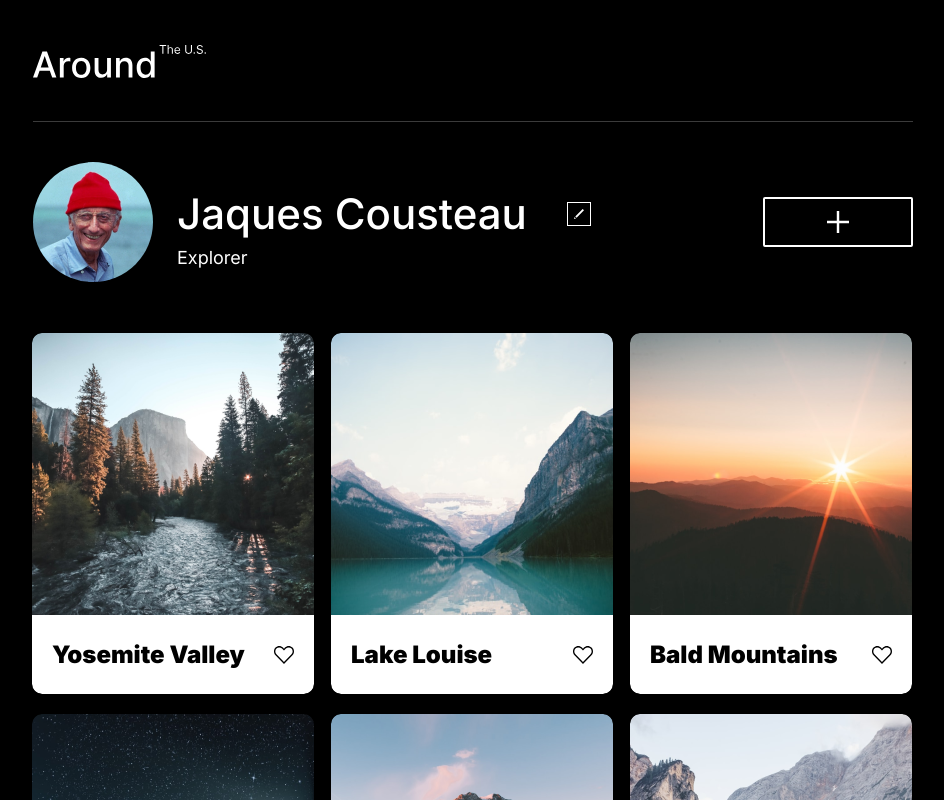
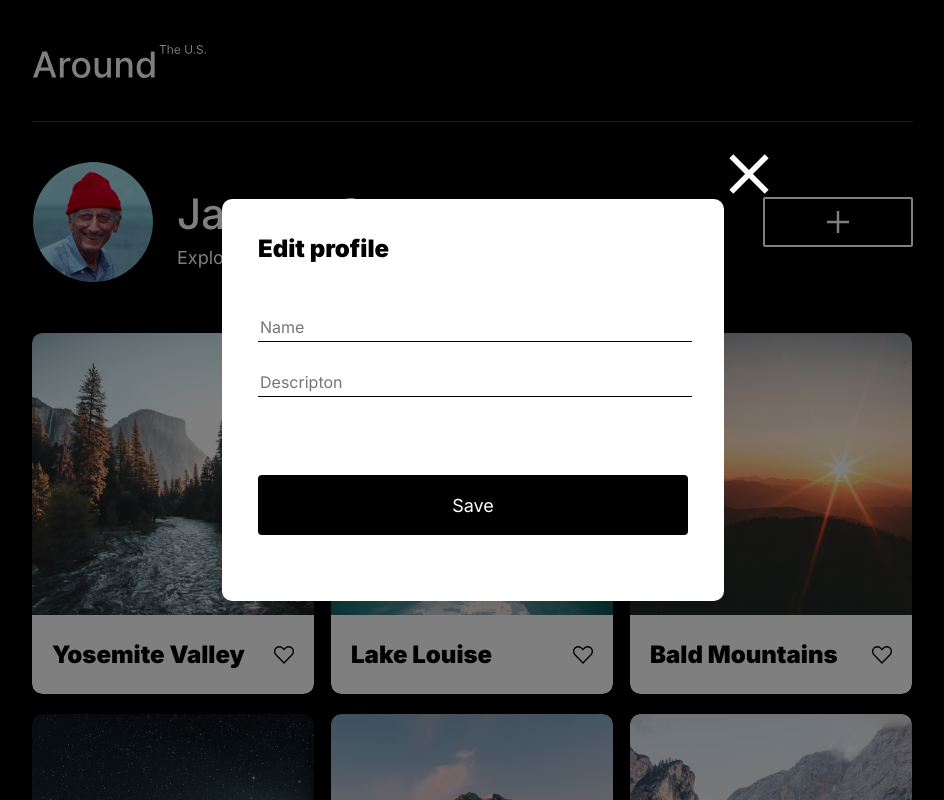
Before and after one commit to iRobotiq/se_project_aroundtheus, a plain HTML site: page index.html in a window 1280 px wide. Shown: the top 800 px of the page, without its empty margins (167-1111 px from the left). Drawn offline with Linux system fonts and the light colour scheme.

Commit message:
Added attributes

```diff
--- /dev/null
+++ b/blocks/modal.css
@@ -0,0 +1,79 @@
+.modal {
+  position: fixed;
+  top: 0;
+  left: 0;
+  bottom: 0;
+  right: 0;
+  background-color: rgba(0, 0, 0, 0.5);
+  z-index: 999px;
+  display: flex;
+  padding: 0 19px;
+}
+.modal__opened {
+  display: flex;
+}
+.modal__container {
+  position: relative;
+  background-color: white;
+  margin: auto;
+  padding: 36px;
+  border-radius: 10px;
+  width: 430px;
+  height: 330px;
+}
+.modal__heading {
+  color: black;
+  font-family: "Inter", Arial, Helvetica, sans-serif;
+  font-weight: 900;
+  font-size: 24px;
+  margin: 0;
+  margin-bottom: 54px;
+}
+.modal__close {
+  background-image: url(../images/close_icon.svg);
+  background-color: transparent;
+  cursor: pointer;
+  position: absolute;
+  top: -45px;
+  right: -45px;
+  background-repeat: no-repeat;
+  background-size: contain;
+  width: 40px;
+  height: 40px;
+  border: none;
+}
+.modal__form {
+  display: flex;
+  flex-direction: column;
+  margin: 0;
+}
+.modal__fieldset {
+  margin-bottom: 30px;
+  border: none;
+  border-bottom: 1px solid black;
+  width: 100%;
+  padding-bottom: 5px;
+}
+.modal__button {
+  width: 100%;
+  padding: 0;
+  border: none;
+  border-radius: 4px;
+  font-family: "Inter", Arial, sans-serif;
+  font-style: normal;
+  font-weight: 400;
+  font-size: 18px;
+  line-height: 21px;
+  min-height: 60px;
+  color: #ffffff;
+  background-color: #000;
+  margin-top: 48px;
+}
+@media screen and (max-width: 800px) {
+}
+@media screen and (max-width: 650px) {
+}
+@media screen and (max-width: 590px) {
+}
+@media screen and (max-width: 320px) {
+}
--- a/index.html
+++ b/index.html
@@ -108,7 +108,13 @@
     </div>
     <div class="modal">
       <div class="modal__container">
-        <form class="modal__form"></form>
+        <button class="modal__close"></button>
+        <p class="modal__heading">Edit profile</p>
+        <form class="modal__form">
+          <input type="text" class="modal__fieldset" placeholder="Name" />
+          <input type="text" class="modal__fieldset" placeholder="Descripton" />
+          <button class="modal__button">Save</button>
+        </form>
       </div>
     </div>
     <script src="scripts/index.js"></script>
--- a/pages/index.css
+++ b/pages/index.css
@@ -6,3 +6,4 @@
 @import url(../blocks/gallery.css);
 @import url(../blocks/card.css);
 @import url(../blocks/footer.css);
+@import url(../blocks/modal.css);
```
Also changed, not shown: images/close_icon.svg (added).
